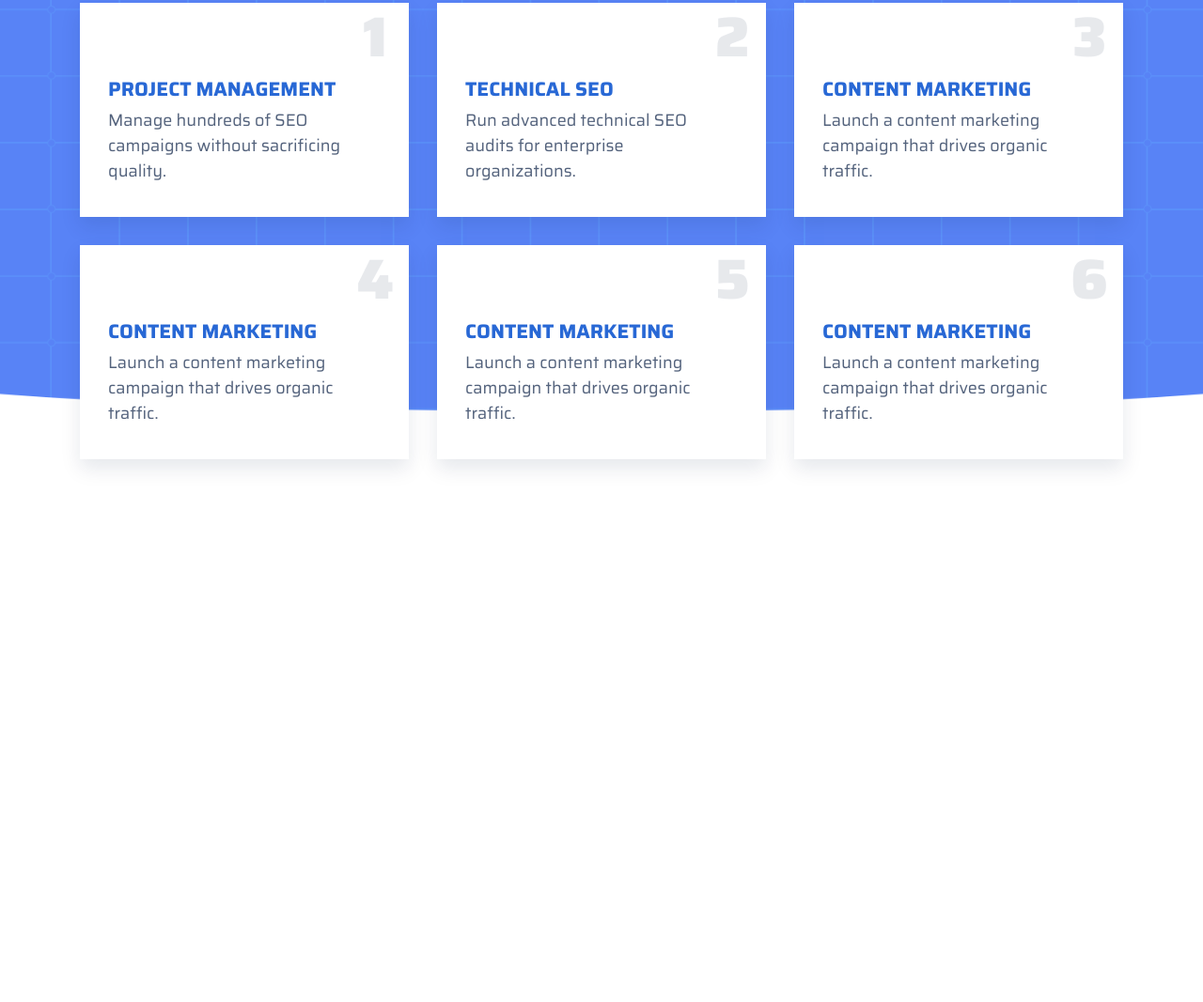
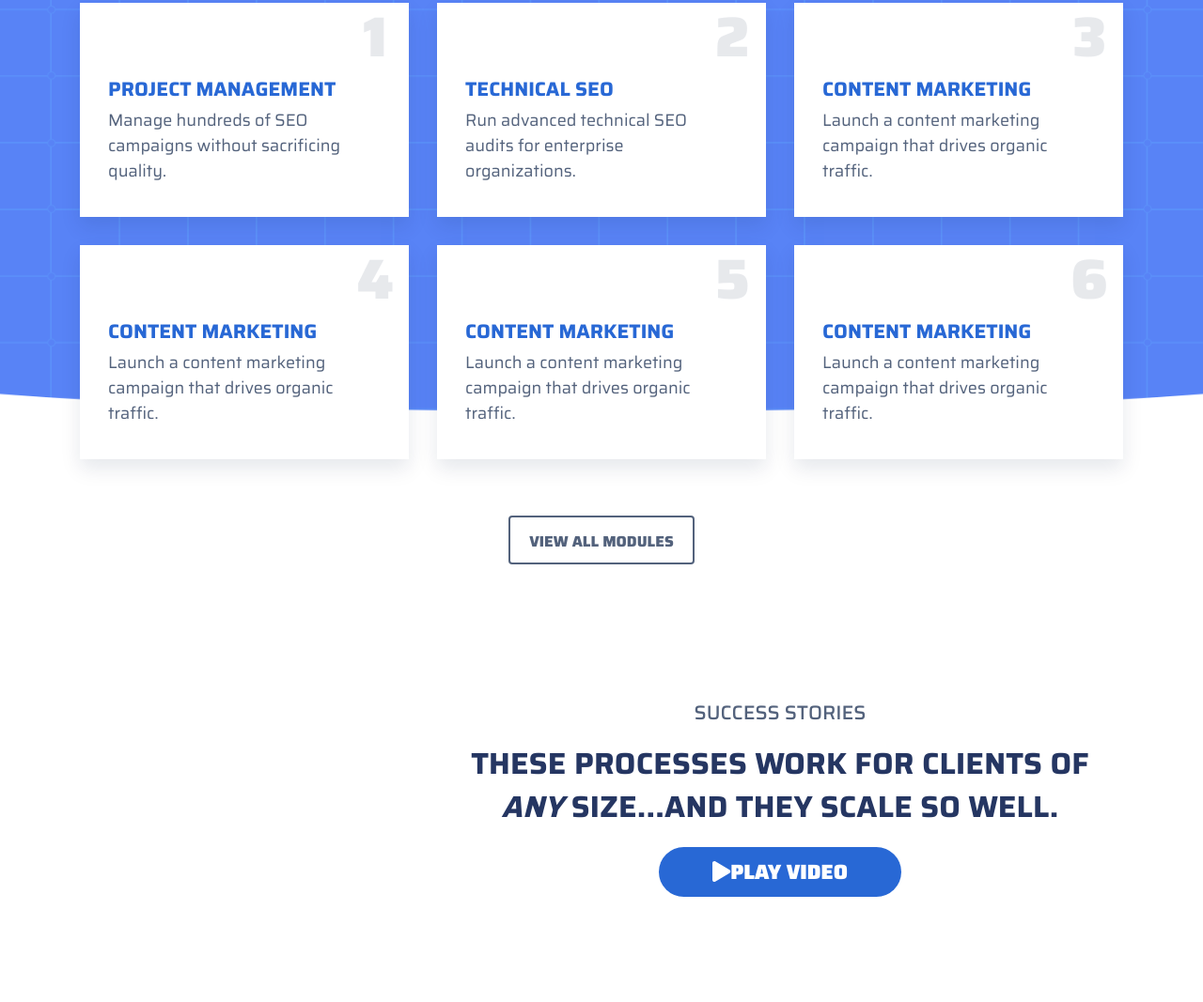
Before and after one commit to arturocastillo95/blueprint-wordpress-to-html, a plain HTML site: page index.html in a window 1280 px wide. Shown: the part 1549-2616 px from the top of the page at 94% size. Before the commit the page ends 2106 px from the top, so only its background shows below. Drawn offline with nearby package versions, Linux system fonts and the light colour scheme.

Commit message:
Added success stories section

```diff
--- a/index.html
+++ b/index.html
@@ -12,6 +12,9 @@
 
     <script src="https://unpkg.com/swiper/swiper-bundle.js"></script>
     <script src="https://unpkg.com/swiper/swiper-bundle.min.js"></script>
+
+    <!-- Font Awesome  -->
+    <script defer src="https://use.fontawesome.com/releases/v5.14.0/js/all.js"></script>
 
 </head>
 <body>
@@ -148,6 +151,31 @@
                     </div>
                 </div>
             </div>
+            <div class="cta">
+                <a href="" class='button button-outline'>
+                    VIEW ALL MODULES
+                </a>
+            </div>
+        </section>
+
+        <section class="success-stories">
+            <div class="container">
+                <div class="row">
+                    <div class="col-8 is-offset-4">
+                        <div class="content">
+                            <p>SUCCESS STORIES</p>
+                            <h3>THESE PROCESSES WORK FOR CLIENTS OF
+                                <i>ANY</i>
+                                SIZE...AND THEY SCALE SO WELL.
+                            </h3>
+                            <a href="" class="button-play-video">
+                                <i class="fas fa-play"></i>
+                                PLAY VIDEO
+                            </a>
+                        </div>
+                    </div>
+                </div>
+            </div>
         </section>
 
 
--- a/style.css
+++ b/style.css
@@ -112,6 +112,10 @@ main {
     transition: color .15s ease-in-out,background-color .15s ease-in-out,border-color .15s ease-in-out,box-shadow .15s ease-in-out;
 }
 
+/* .hero .cta .button {
+    display: inline-block;
+} */
+
 .button.is-green {
     background-color: #7cba4b;
     font-weight: 800;
@@ -212,7 +216,8 @@ main {
     -moz-background-size: 100%;
     background-size: 100%;
     background-repeat: no-repeat;
-    height: 884px;
+    /* height: 884px; */
+    padding-bottom: 30px;
     z-index: -1;
 }
 
@@ -414,6 +419,120 @@ main {
     color: #253662 !important;
     padding: 15px 20px !Important;
 }
+
+.button-outline {
+    border-radius: 4px;
+    font-weight: 800;
+    font-size: 16px;
+    color: #53627c;
+    text-align: center;
+    line-height: 36px;
+    padding: 8px 20px 4px;
+    border: 2px solid #53627c;
+    text-transform: uppercase;
+}
+
+.button-outline:hover {
+    color: #fff;
+    background-color: #53627c;
+}
+
+.cta {
+    /* position: relative; */
+    margin-top: 30px;
+}
+
+.success-stories {
+    position: relative;
+    /* background-color: red; */
+    padding-top: 50px;
+    margin-top: 40px;
+    padding-bottom: 90px;
+    overflow: hidden;
+}
+
+.success-stories .container {
+    max-width: 1140px;
+}
+
+.success .row {
+    display: -webkit-box;
+    display: -ms-flexbox;
+    display: flex;
+    -ms-flex-wrap: wrap;
+    flex-wrap: wrap;
+    margin-right: -15px;
+    margin-left: -15px;
+}
+
+.success .content {
+    text-align: center;
+    margin: 0 auto;
+}
+
+.col-8 {
+    flex: 0 0 66.666667%;
+    max-width: 66.666667%;
+    text-align: center;
+}
+
+.is-offset-4 {
+    margin-left: 33.333333%;
+}
+
+.success-stories .content h3 {
+    font-weight: 700;
+    font-size: 32px;
+    color: #253662;
+    letter-spacing: .18px;
+    line-height: 46px;
+    max-width: 687px;
+    margin: 0 auto 20px;
+}
+
+.success-stories .content p {
+    color: #53627c;
+    font-weight: 500;
+    font-size: 21px;
+    margin-bottom: 15px;
+}
+
+.button-play-video {
+    display: -webkit-box;
+    display: -webkit-flex;
+    display: -moz-box;
+    display: -ms-flexbox;
+    display: flex;
+    -webkit-box-align: center;
+    -webkit-align-items: center;
+    -moz-box-align: center;
+    -ms-flex-align: center;
+    align-items: center;
+    background-color: #2868d5;
+    -webkit-border-radius: 200px;
+    -moz-border-radius: 200px;
+    border-radius: 200px;
+    font-weight: 900;
+    font-size: 22px;
+    color: #fff;
+    padding: 9px 14px;
+    max-width: 230px;
+    text-transform: uppercase;
+    justify-content: center;
+    margin: 0 auto 22px;
+}
+
+.button-play-video i {
+    margin-right: 14px;
+    border-radius: 50%;
+    border: 2px solid #fff;
+
+}
+
+.button-play-video svg {
+    color: #ffffff;
+}
+
 /*Header animation*/
 
 .headroom {
@@ -426,7 +545,6 @@ main {
 .headroom--unpinned {
     transform: translateY(-100%);
 }
-
 
 @media (max-width: 1200px) {
     .col-container {
```
Also changed, not shown: images/blueprint-review-1.png (added).
